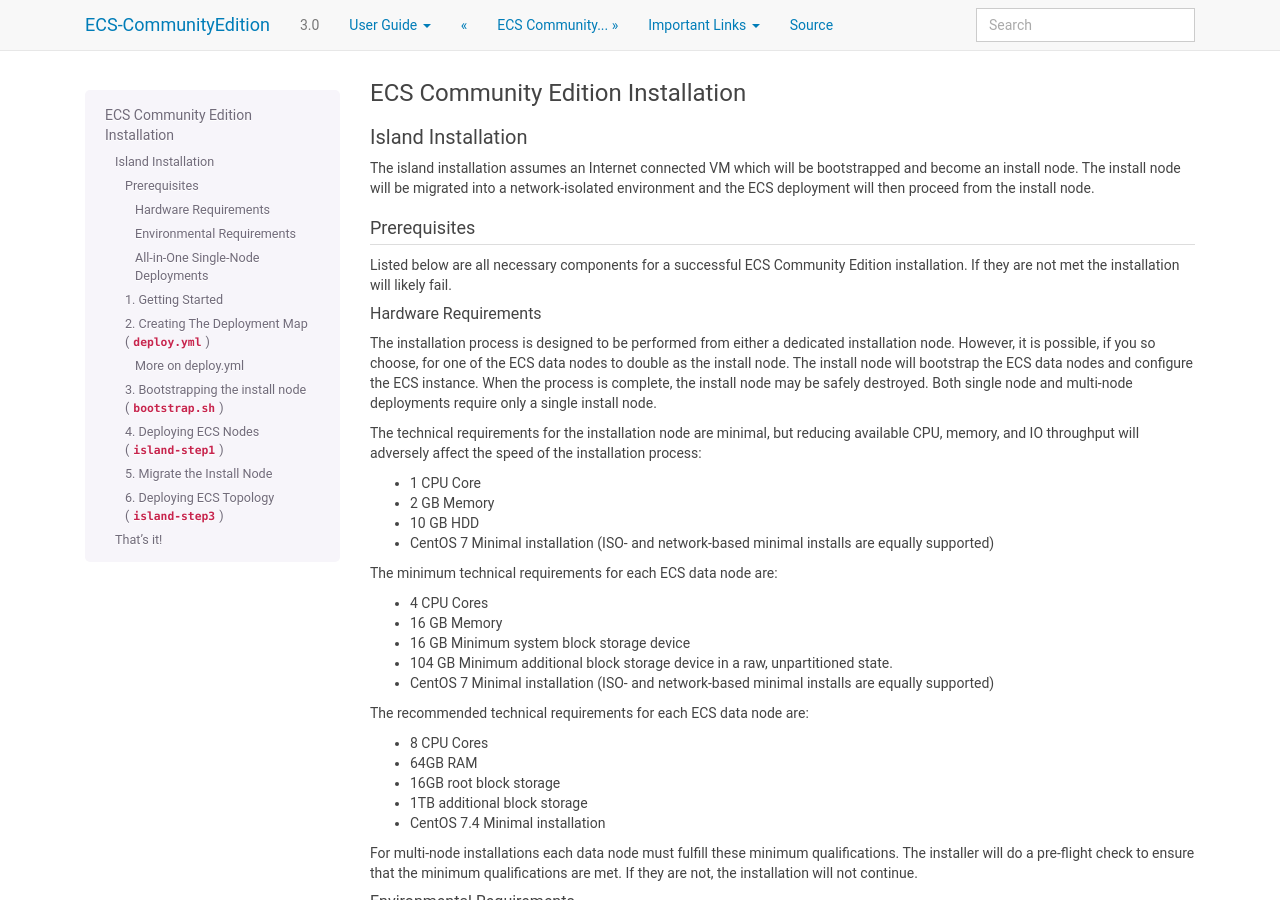
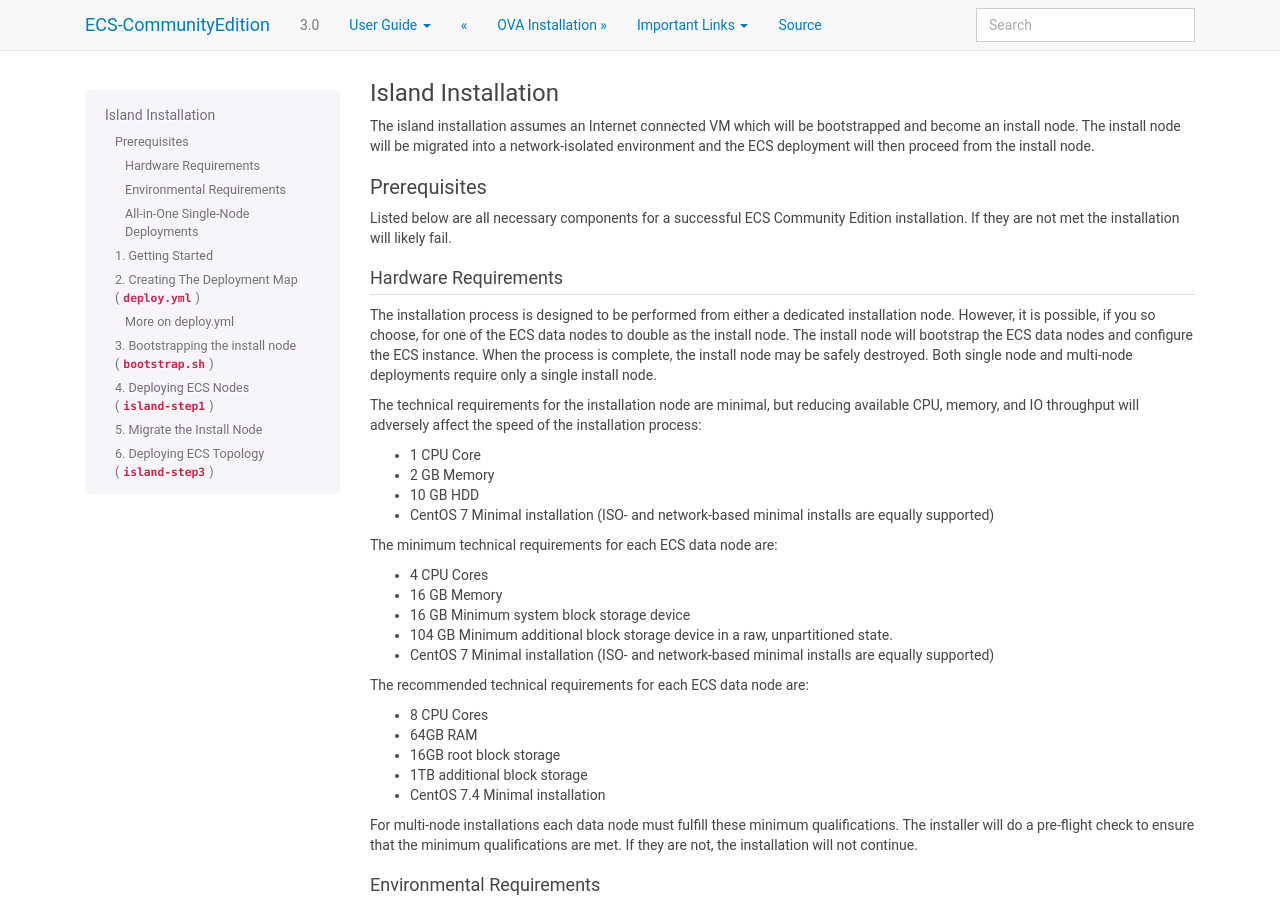
Before and after one commit to EMCECS/ECS-CommunityEdition, a Sphinx documentation site: the page built from docs/source/installation/Island_Installation.rst, in a window 1280 px wide and 900 px high. Built offline with Sphinx 7.4.7, drawn with Linux system fonts in a browser that asks for light colours; nearby versions of some CDN libraries; some web fonts are replaced; library files that are not in the unit come from our copies.

```diff
--- a/docs/source/installation/Island_Installation.md
+++ b/docs/source/installation/Island_Installation.md
@@ -1,6 +1,4 @@
-# ECS Community Edition Installation
-
-## Island Installation
+# Island Installation
 
 The island installation assumes an Internet connected VM which will be bootstrapped and become an install node.  The install node will be migrated into a network-isolated environment and the ECS deployment will then proceed from the install node.
 
--- a/docs/source/installation/Island_Installation.rst
+++ b/docs/source/installation/Island_Installation.rst
@@ -1,8 +1,5 @@
-ECS Community Edition Installation
-==================================
-
 Island Installation
--------------------
+===================
 
 The island installation assumes an Internet connected VM which will be
 bootstrapped and become an install node. The install node will be
--- a/docs/source/installation/OVA_Installation.md
+++ b/docs/source/installation/OVA_Installation.md
@@ -1,6 +1,4 @@
-# ECS Community Edition Installation
-
-## OVA Installation
+# OVA Installation
 
 The OVA installation assumes deployment in a network-isolated environment.  One clone of the OVA will become an install node.  The ECS deployment will then proceed from the install node.
 
--- a/docs/source/installation/OVA_Installation.rst
+++ b/docs/source/installation/OVA_Installation.rst
@@ -1,8 +1,5 @@
-ECS Community Edition Installation
-==================================
-
 OVA Installation
-----------------
+================
 
 The OVA installation assumes deployment in a network-isolated
 environment. One clone of the OVA will become an install node. The ECS
--- a/docs/source/installation/Standard_Installation.md
+++ b/docs/source/installation/Standard_Installation.md
@@ -1,6 +1,4 @@
-# ECS Community Edition Installation
-
-## Standard Installation
+# Standard Installation
 
 The standard installation assumes an Internet connected VM which will be bootstrapped and become an install node.  The ECS deployment will then proceed from the install node.
 
--- a/docs/source/installation/Standard_Installation.rst
+++ b/docs/source/installation/Standard_Installation.rst
@@ -1,8 +1,5 @@
-ECS Community Edition Installation
-==================================
-
 Standard Installation
----------------------
+=====================
 
 The standard installation assumes an Internet connected VM which will be
 bootstrapped and become an install node. The ECS deployment will then
```
